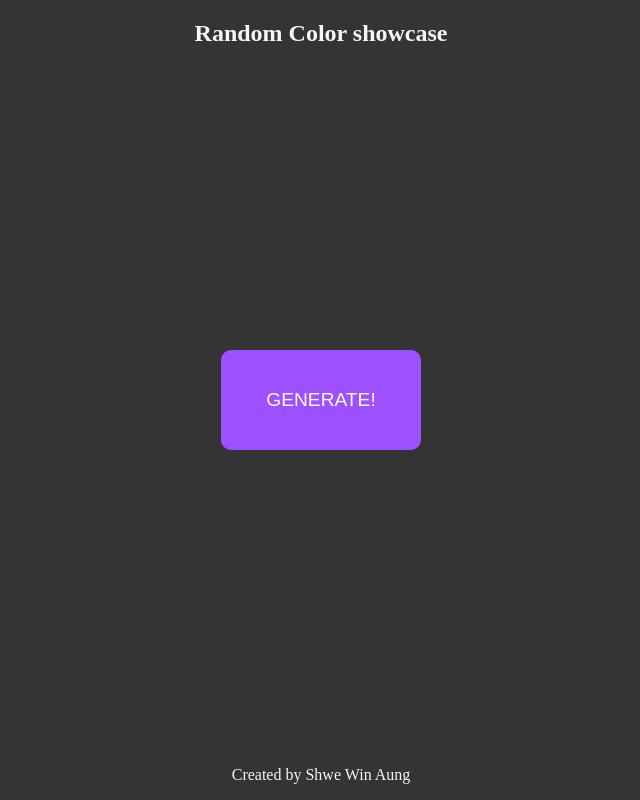
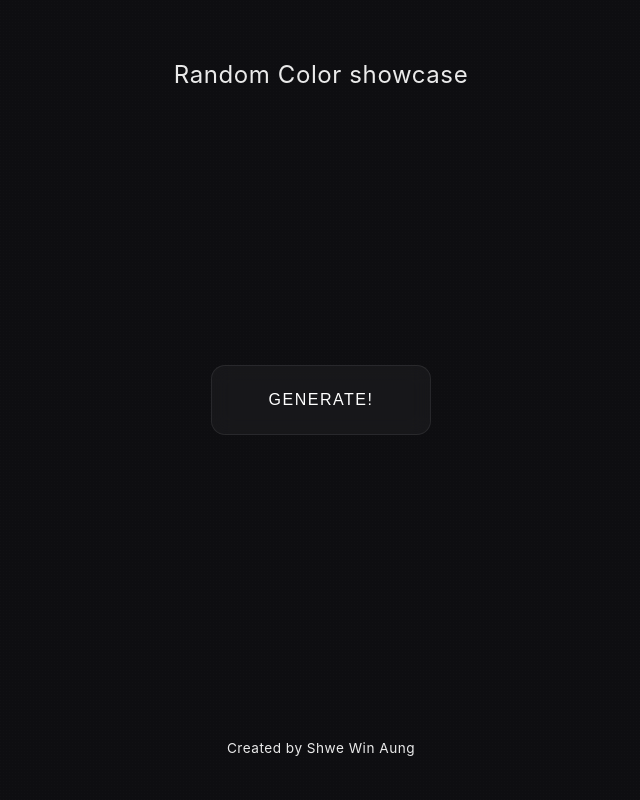
Before and after one commit to niteash/RandomCSS-color, a plain HTML site: page index.html in a window 1280 px wide. Shown: the whole page, without its empty margins (319-959 px from the left). Drawn offline with Linux system fonts and the light colour scheme.

Commit message:
added animations

```diff
--- a/index.html
+++ b/index.html
@@ -6,49 +6,116 @@
     <title>Document</title>
   </head>
   <style>
+    * {
+      box-sizing: border-box;
+    }
+
     body {
+      margin: 0;
       height: 100%;
-      margin: 0;
+      font-family: -apple-system, BlinkMacSystemFont, "Inter", sans-serif;
+      background: #0e0e11;
+      color: #eaeaea;
     }
+
     main {
+      height: 100vh;
+      width: 100%;
       display: flex;
       flex-direction: column;
+      justify-content: center;
       align-items: center;
-      justify-content: center;
-      margin-top: auto;
-      height: 100vh;
-      width: 100%;
-      background-color: #161515dd;
       position: relative;
     }
+
+    main::before {
+      content: "";
+      position: absolute;
+      inset: 0;
+      background-image: radial-gradient(
+        rgba(255, 255, 255, 0.04) 1px,
+        transparent 1px
+      );
+      background-size: 3px 3px;
+      opacity: 0.3;
+      pointer-events: none;
+    }
+
+    h2 {
+      position: absolute;
+      top: 40px;
+      font-weight: 400;
+      letter-spacing: 0.6px;
+      opacity: 0;
+      animation: fadeIn 1.2s ease forwards;
+      z-index: 999;
+    }
+
     #btn {
-      width: 200px;
-      height: 100px;
-      background-color: rgb(156, 80, 255);
-      color: rgb(255, 255, 255);
-      border: none;
-      font-size: 1.2rem;
-      position: relative;
-      z-index: 9;
-      padding: 2rem;
-      border-radius: 10px;
+      width: 220px;
+      height: 70px;
+      background: rgba(255, 255, 255, 0.04);
+      border: 1px solid rgba(255, 255, 255, 0.08);
+      border-radius: 14px;
+      color: #ffffff;
+      font-size: 1rem;
+      letter-spacing: 1.5px;
+      cursor: pointer;
+      -webkit-backdrop-filter: blur(10px);
+      backdrop-filter: blur(10px);
+      transition:
+        transform 0.35s cubic-bezier(0.22, 1, 0.36, 1),
+        background 0.35s ease,
+        box-shadow 0.35s ease;
+      animation: riseUp 1s cubic-bezier(0.22, 1, 0.36, 1) forwards;
+      opacity: 0;
+      z-index: 9999;
     }
+
+    #btn:hover {
+      transform: translateY(-6px);
+      background: rgba(255, 255, 255, 0.08);
+      box-shadow: 0 20px 40px rgba(0, 0, 0, 0.4);
+    }
+
     #btn:active {
-      scale: 0.95;
+      transform: translateY(-2px) scale(0.98);
     }
-    h2 {
-      z-index: 9;
-      color: whitesmoke;
-      top: 0;
+
+    p {
       position: absolute;
+      bottom: 30px;
+      font-size: 0.85rem;
+      opacity: 0.6;
+      letter-spacing: 0.5px;
+      opacity: 0;
+      animation: fadeIn 1.4s ease forwards;
+      animation-delay: 0.4s;
     }
-    p {
-      z-index: 9;
-      color: whitesmoke;
-      bottom: 0;
-      position: absolute;
+
+    @keyframes fadeIn {
+      from {
+        opacity: 0;
+        transform: translateY(8px);
+      }
+      to {
+        opacity: 1;
+        transform: translateY(0);
+      }
+    }
+
+    @keyframes riseUp {
+      from {
+        opacity: 0;
+        transform: translateY(16px);
+      }
+      to {
+        opacity: 1;
+        transform: translateY(0);
+      }
     }
   </style>
+
   <body>
     <main>
       <h2>Random Color showcase</h2>
```
